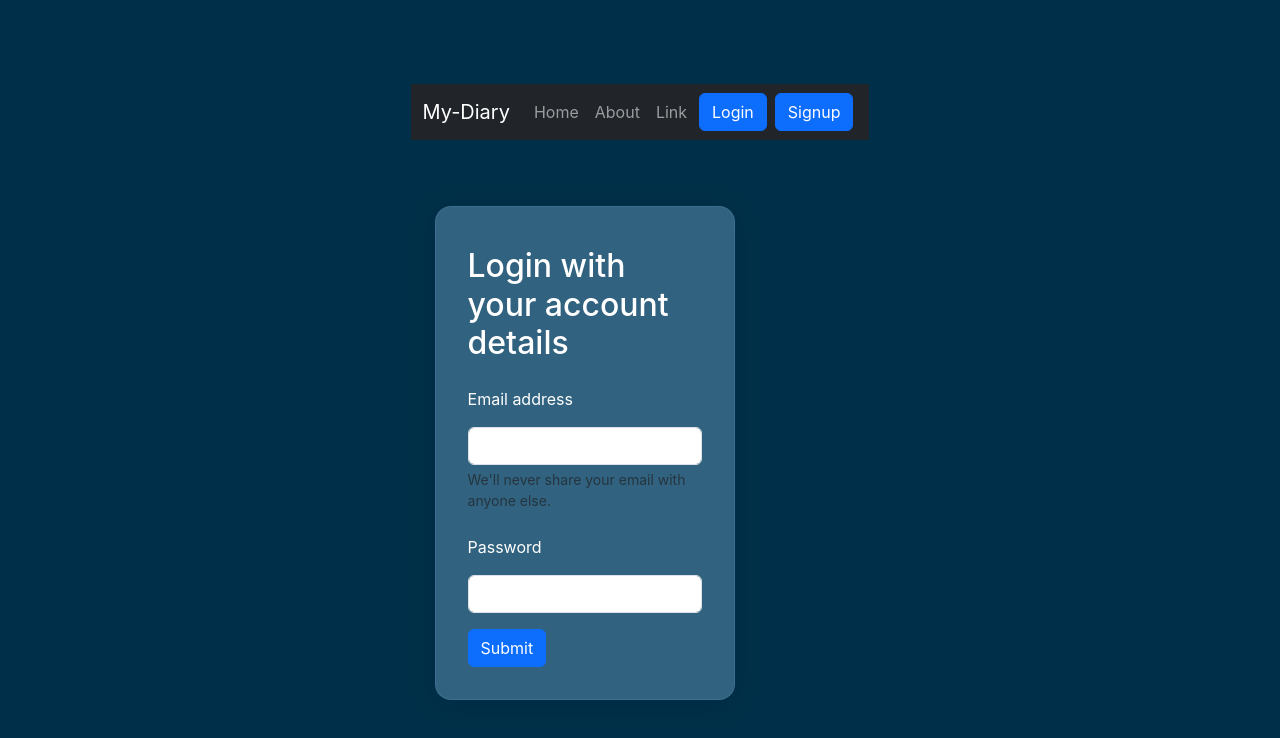
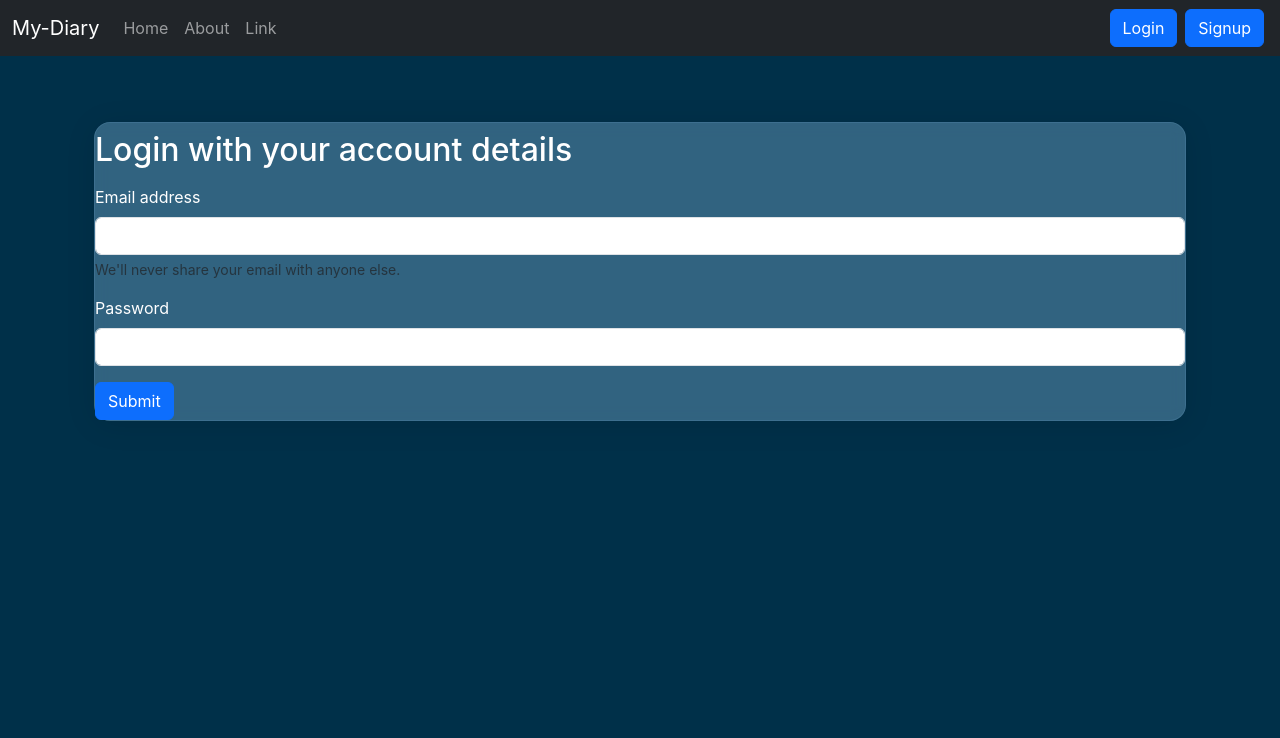
Before and after one commit to anakafeel/my-diary-frontend, a React (Create React App) app: page /login in a window 1280 px wide. Shown: the top 738 px of the page. Built offline with nearby package versions, Linux system fonts and the light colour scheme.

Commit message:
login card back

```diff
--- a/src/App.css
+++ b/src/App.css
@@ -37,17 +37,11 @@
   }
 }
 body {
-  display: flex;
   background-color: #003049;
-  justify-content: center;
-  align-items: center;
-  min-height: 100vh; /* Full height of the viewport */
-  margin: 0; /* Remove default margin */
-  background-color: #003049; /* Set background color */
 }
 
-.login {
-  /* Glassmorphism effect */
+.login{
+  /* From https://css.glass */
 background: rgba(102, 155, 188, 0.48);
 border-radius: 16px;
 box-shadow: 0 4px 30px rgba(0, 0, 0, 0.1);
@@ -55,14 +49,4 @@ body {
 -webkit-backdrop-filter: blur(7.1px);
 border: 1px solid rgba(102, 155, 188, 0.24);
 color: white;
-  padding: 2rem; /* Add padding inside the card */
-  width: 300px; /* Set a fixed width for the card */
 }
-
-.form-label {
-  padding: 0.5rem 0; /* Add some padding above and below the labels */
-}
-
-.input-group {
-  margin-bottom: 1rem; /* Add margin to separate input groups */
-}
```
Lines whose indentation alone changed are shown as unchanged.
